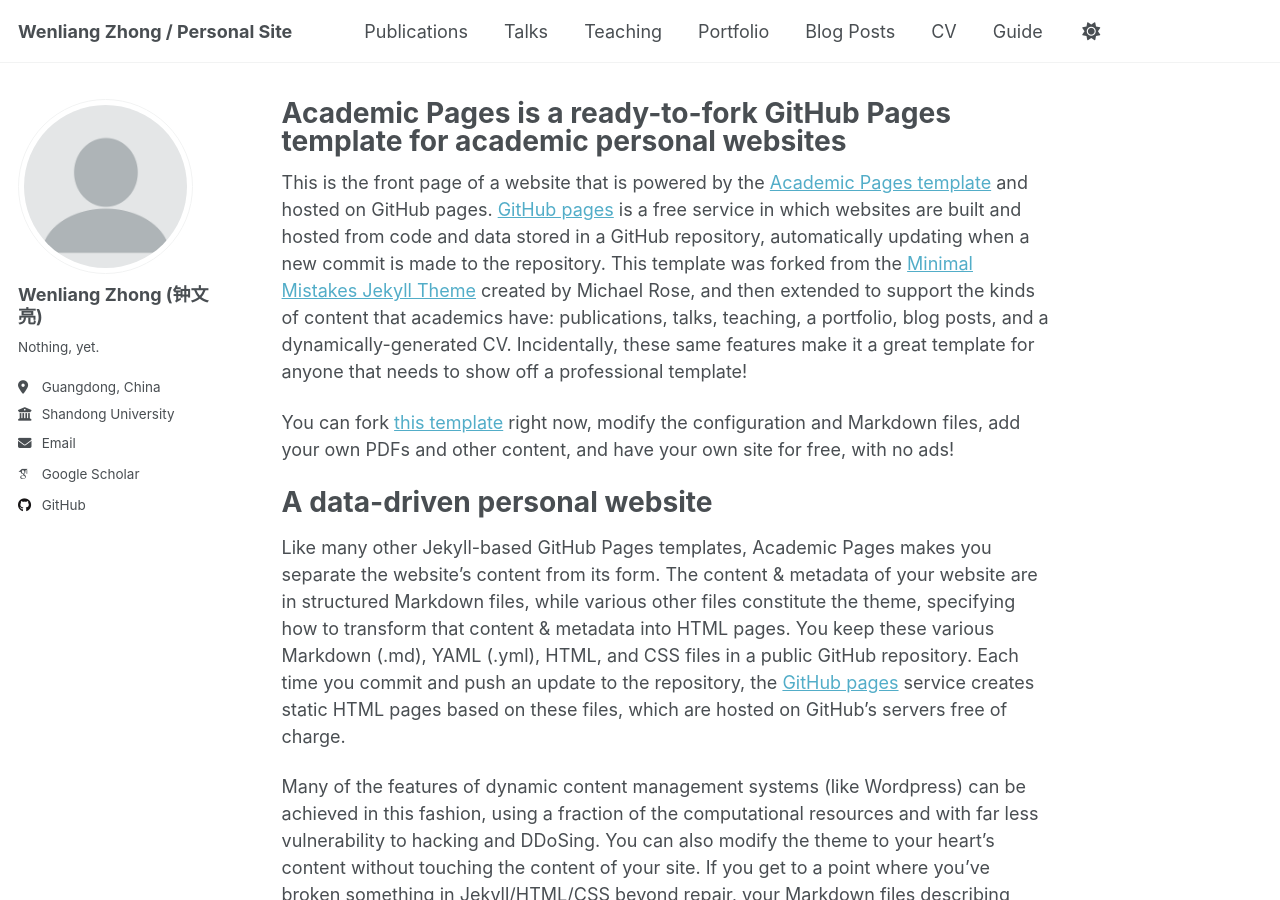
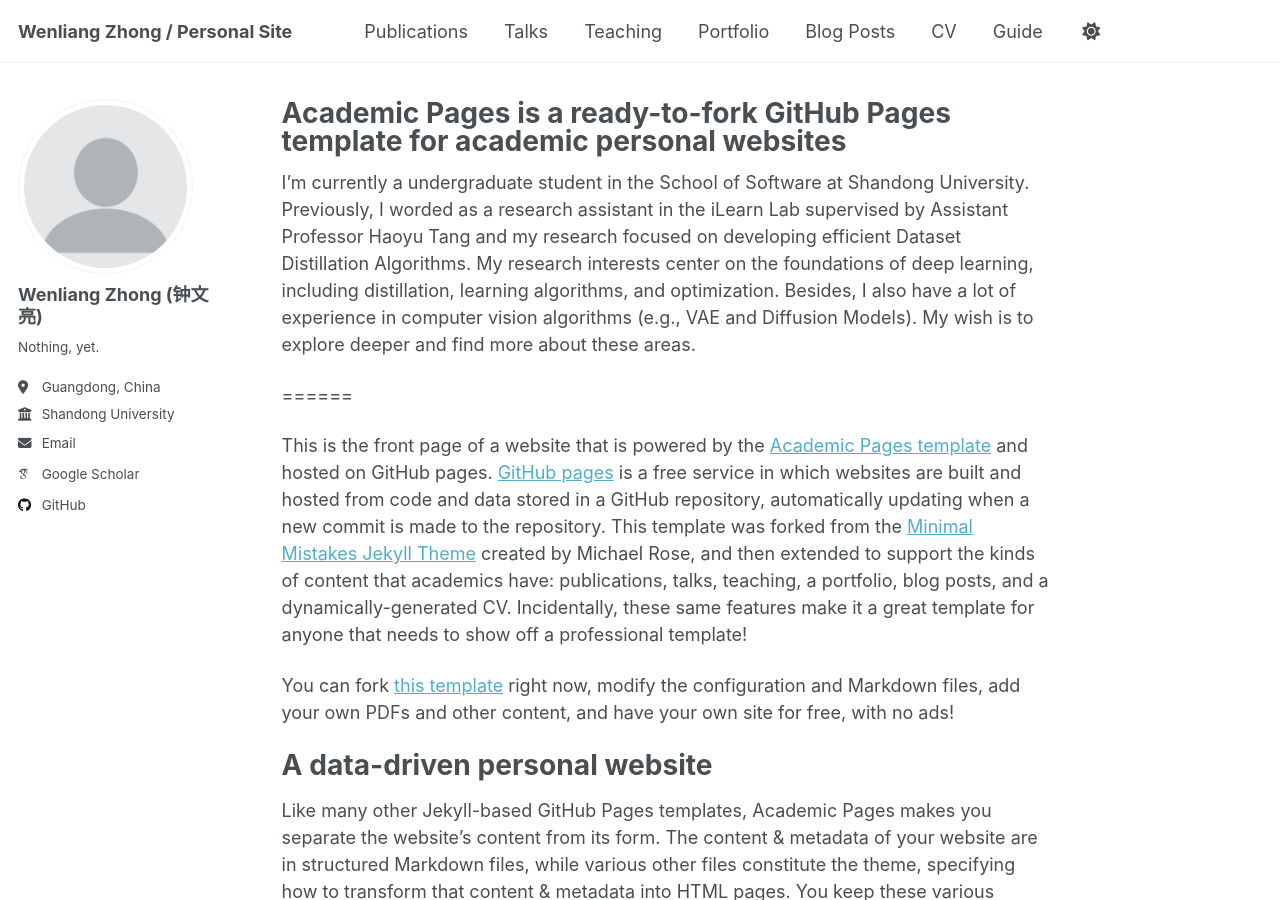
Before and after one commit to Zhong0x29a/zhong0x29a.github.io, a Jekyll site: the page built from _pages/about.md, in a window 1280 px wide and 900 px high. Built offline with Jekyll 4.4.1, drawn with Linux system fonts in a browser that asks for light colours; some web fonts are replaced; a script that is not in the unit is left out.

Commit message:
Update about.md

```diff
--- a/_pages/about.md
+++ b/_pages/about.md
@@ -6,6 +6,10 @@
   - /about/
   - /about.html
 ---
+
+I'm currently a undergraduate student in the School of Software at Shandong University. Previously, I worded as a research assistant in the iLearn Lab supervised by Assistant Professor Haoyu Tang and my research focused on developing efficient Dataset Distillation Algorithms. My research interests center on the foundations of deep learning, including distillation, learning algorithms, and optimization. Besides, I also have a lot of experience in computer vision algorithms (e.g., VAE and Diffusion Models). My wish is to explore deeper and find more about these areas.
+
+======
 
 This is the front page of a website that is powered by the [Academic Pages template](https://github.com/academicpages/academicpages.github.io) and hosted on GitHub pages. [GitHub pages](https://pages.github.com) is a free service in which websites are built and hosted from code and data stored in a GitHub repository, automatically updating when a new commit is made to the repository. This template was forked from the [Minimal Mistakes Jekyll Theme](https://mmistakes.github.io/minimal-mistakes/) created by Michael Rose, and then extended to support the kinds of content that academics have: publications, talks, teaching, a portfolio, blog posts, and a dynamically-generated CV. Incidentally, these same features make it a great template for anyone that needs to show off a professional template!
 
```
